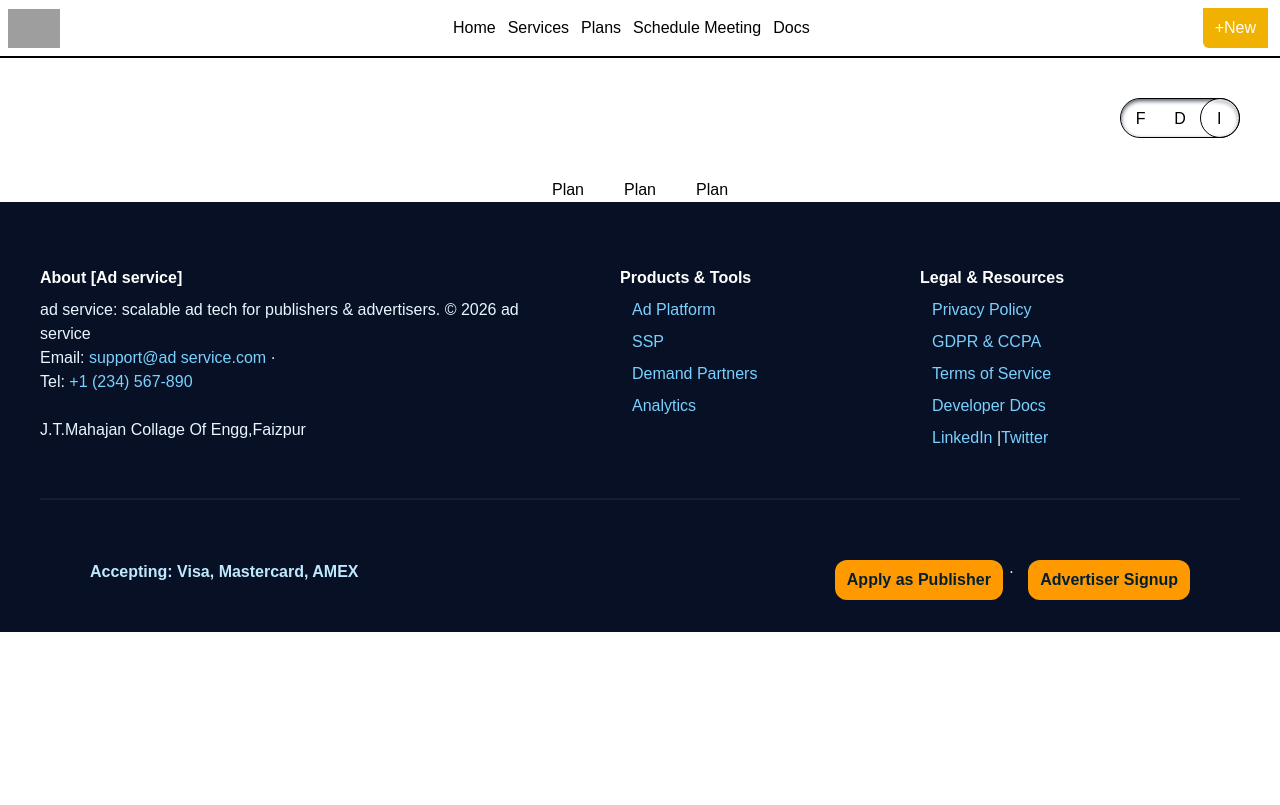
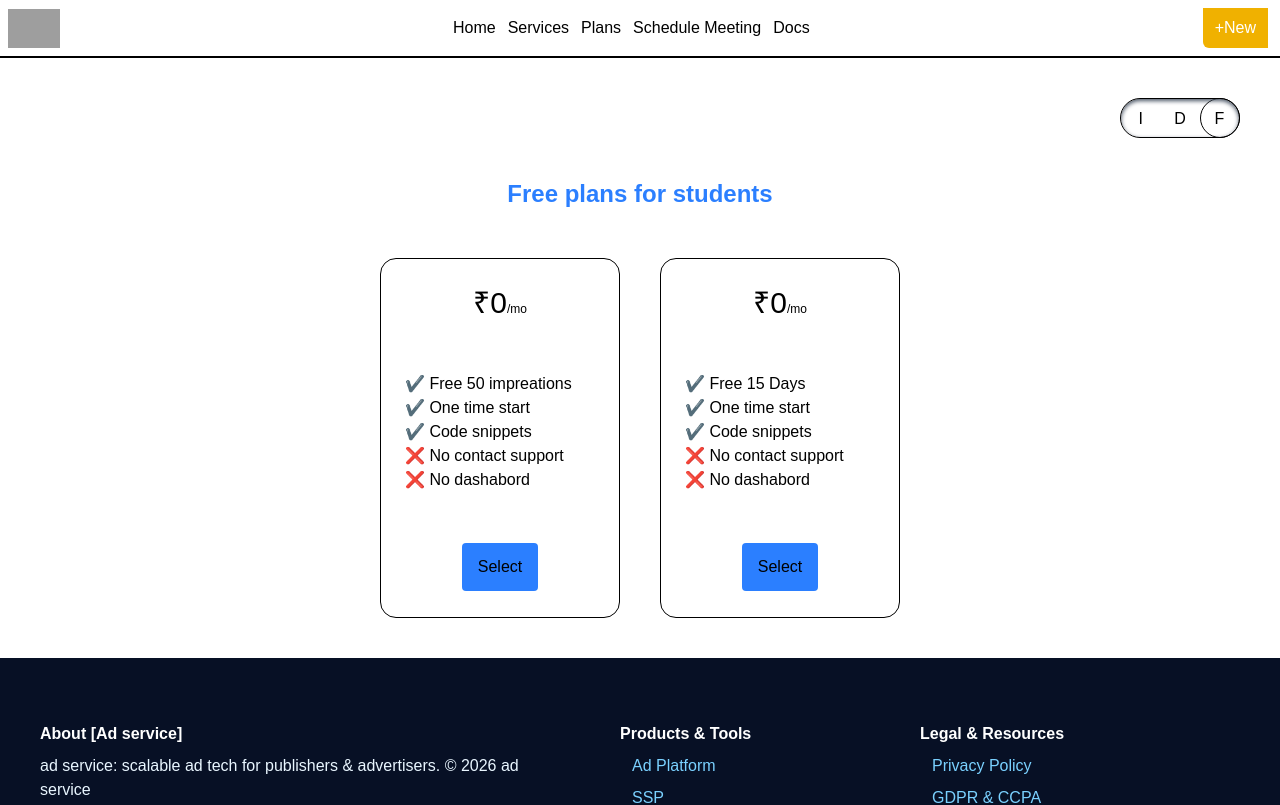
Before and after one commit to Dwarkesh-Khairnar/AD-service, a React (Vite) app: page /plans in a window 1280 px wide. Shown: the top 805 px of the page. Built offline with nearby package versions, Linux system fonts and the light colour scheme; grey boxes are pictures that could not be loaded.

Commit message:
Plan page Ul u-2 : free section card create

```diff
--- a/src/Components/Pages/Plans.jsx
+++ b/src/Components/Pages/Plans.jsx
@@ -2,6 +2,9 @@ import React, { useEffect, useState } from "react";
 
 function Plans() {
   const [clickcount, setclickcount] = useState(0)
+  const [freetext, setfreetext] = useState('F')
+  const [imprtiontext, setimpretiontext] = useState('I')
+  const [daystext, setdaystext] = useState('D')
 
   // useEffect(() => {
   //   if (condition) {
@@ -18,20 +21,24 @@ function Plans() {
   // }, [])
 
   return (
-    <div>
+    <div className=" mb-10">
       <div className="flex justify-end p-10">
         <div className="h-10 w-30 flex border rounded-3xl shadow-gray-600 shadow-inner">
           {" "}
-          <div className="h-10 w-10 rounded-tl-2xl rounded-bl-2xl items-center justify-center flex" onClick={()=>{setclickcount(30)}}>F</div>
-          <div className="h-10 w-10 border-gray-500 items-center justify-center flex" onClick={()=>{setclickcount(20)}}>D</div>
-          <div className="h-10 w-10 rounded-br-2xl rounded-tr-2xl items-center justify-center flex" onClick={()=>{setclickcount(10)}}>I</div>
+          <div className="h-10 w-10 rounded-tl-2xl rounded-bl-2xl items-center justify-center flex" onMouseLeave={()=>{setimpretiontext("I")}} onMouseEnter={()=>{setimpretiontext("Impri")}} onClick={()=>{setclickcount(30)}}>{imprtiontext}</div>
+          <div className="h-10 w-10 border-gray-500 items-center justify-center flex"             onMouseLeave={()=>{setdaystext("D")}}      onMouseEnter={()=>{setdaystext("Days")}}       onClick={()=>{setclickcount(20)}}>{daystext}</div>
+          <div className="h-10 w-10 rounded-br-2xl rounded-tr-2xl items-center justify-center flex" onMouseLeave={()=>{setfreetext("F")}}      onMouseEnter={()=>{setfreetext("Free")}}       onClick={()=>{setclickcount(10)}}>{freetext}</div>
         </div>
-          <div className={`h-10 w-10 border rounded-3xl absolute shadow-inner shadow-white right-${clickcount}`}></div>
+          <div className={`h-10 w-10 border rounded-3xl absolute shadow-inner shadow-white right-${clickcount} -z-10`}></div>
       </div>
-      <div className="flex flex-col md:flex-row gap-10 justify-center align-middle items-center h-full w-screen">
-        <div>Plan</div>
-        <div>Plan</div>
-        <div>Plan</div>
+
+      <div className="flex justify-center mb-12">
+        <span className="font-bold md:text-2xl text-[20px] text-blue-500">Free plans for students</span>
+      </div>
+        <div className="flex flex-col md:flex-row gap-10 justify-center align-middle items-center h-full w-screen">
+
+        <div className="h-90 w-60 rounded-2xl border grid place-items-center"><p className="text-3xl ">₹0<span className="text-[12px]">/mo</span></p><div className="justify-self-start pl-6 "> <p>✔️ Free 50 impreations</p><p>✔️ One time start</p><p>✔️ Code snippets</p><p>❌ No contact support</p><p>❌ No dashabord</p> </div> <button className="p-3 px-4 bg-blue-500 rounded cursor-pointer hover:bg-indigo-600 hover:text-amber-50">Select</button></div>
+        <div className="h-90 w-60 rounded-2xl border grid place-items-center"><p className="text-3xl ">₹0<span className="text-[12px]">/mo</span></p><div className="justify-self-start pl-6 "> <p>✔️ Free 15 Days</p>       <p>✔️ One time start</p><p>✔️ Code snippets</p><p>❌ No contact support</p><p>❌ No dashabord</p> </div> <button className="p-3 px-4 bg-blue-500 rounded cursor-pointer hover:bg-indigo-600 hover:text-amber-50">Select</button></div>
       </div>
     </div>
   );
```
